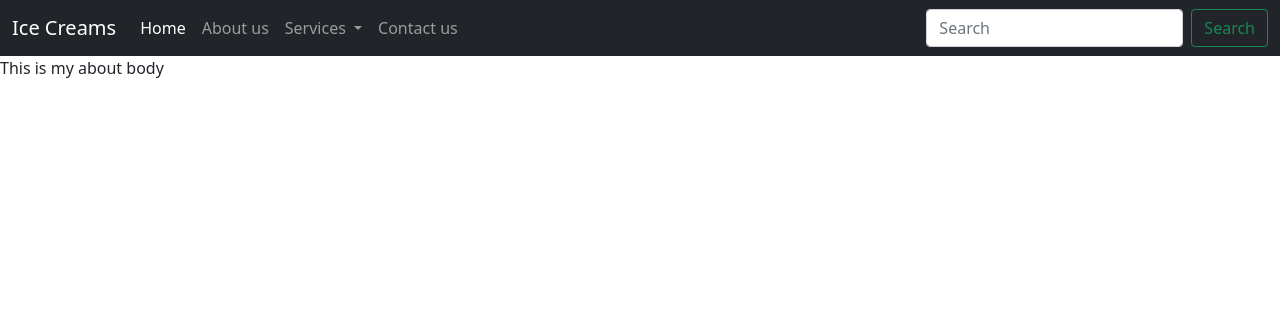
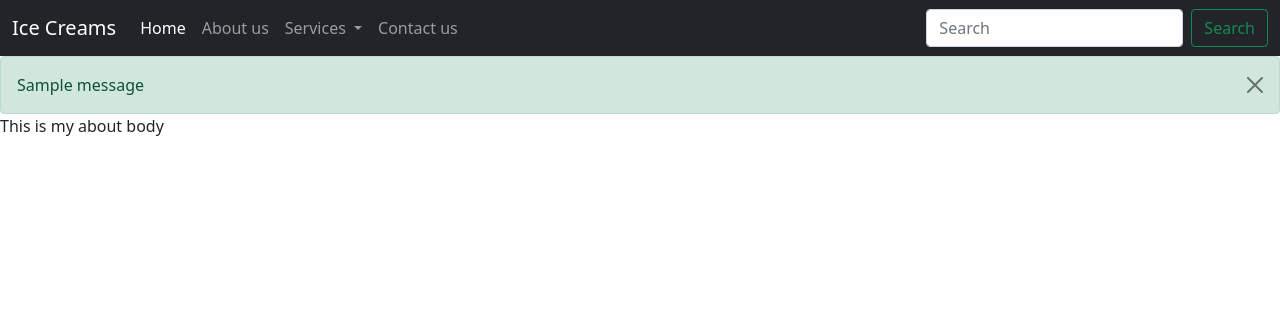
Before and after one commit to KKhushhalR2405/django-demo, a Django app: page /about in a window 1280 px wide. Shown: the top 316 px of the page. Run offline with Django 3.2, Linux system fonts and the light colour scheme; one stand-in notice (Sample message) is shown.

Commit message:
added flash msgs

```diff
--- a/demo/templates/base.html
+++ b/demo/templates/base.html
@@ -1,21 +1,24 @@
-
 <!doctype html>
 <html lang="en">
+
 <head>
   <!-- Required meta tags -->
   <meta charset="utf-8">
   <meta name="viewport" content="width=device-width, initial-scale=1">
 
   <!-- Bootstrap CSS -->
-    <link href="https://cdn.jsdelivr.net/npm/bootstrap@5.1.3/dist/css/bootstrap.min.css" rel="stylesheet" integrity="sha384-1BmE4kWBq78iYhFldvKuhfTAU6auU8tT94WrHftjDbrCEXSU1oBoqyl2QvZ6jIW3" crossorigin="anonymous">
+  <link href="https://cdn.jsdelivr.net/npm/bootstrap@5.1.3/dist/css/bootstrap.min.css" rel="stylesheet"
+    integrity="sha384-1BmE4kWBq78iYhFldvKuhfTAU6auU8tT94WrHftjDbrCEXSU1oBoqyl2QvZ6jIW3" crossorigin="anonymous">
 
   <title> {% block title %}{% endblock title %}</title>
 </head>
+
 <body>
   <nav class="navbar navbar-expand-lg navbar-dark bg-dark">
     <div class="container-fluid">
       <a class="navbar-brand" href="#">Ice Creams</a>
-        <button class="navbar-toggler" type="button" data-bs-toggle="collapse" data-bs-target="#navbarSupportedContent" aria-controls="navbarSupportedContent" aria-expanded="false" aria-label="Toggle navigation">
+      <button class="navbar-toggler" type="button" data-bs-toggle="collapse" data-bs-target="#navbarSupportedContent"
+        aria-controls="navbarSupportedContent" aria-expanded="false" aria-label="Toggle navigation">
         <span class="navbar-toggler-icon"></span>
       </button>
       <div class="collapse navbar-collapse" id="navbarSupportedContent">
@@ -27,13 +30,16 @@
             <a class="nav-link" href="/about">About us</a>
           </li>
           <li class="nav-item dropdown">
-              <a class="nav-link dropdown-toggle" href="/services" id="navbarDropdown" role="button" data-bs-toggle="dropdown" aria-expanded="false">
+            <a class="nav-link dropdown-toggle" href="/services" id="navbarDropdown" role="button"
+              data-bs-toggle="dropdown" aria-expanded="false">
               Services
             </a>
             <ul class="dropdown-menu" aria-labelledby="navbarDropdown">
               <li><a class="dropdown-item" href="#">Item 1</a></li>
               <li><a class="dropdown-item" href="#">Item 2</a></li>
-                <li><hr class="dropdown-divider"></li>
+              <li>
+                <hr class="dropdown-divider">
+              </li>
               <li><a class="dropdown-item" href="#">Item 3</a></li>
             </ul>
           </li>
@@ -50,6 +56,18 @@
     </div>
   </nav>
 
+
+
+
+  {% if messages %}
+  {% for message in messages %}
+  <div class="alert alert-{{ message.tags }} alert-dismissible fade show my-0" role="alert">
+    {{ message }}
+    <button type="button" class="btn-close" data-bs-dismiss="alert" aria-label="Close"></button>
+  </div>
+  {% endfor %}
+  {% endif %}
+
   {% block body %}
 
   {% endblock body %}
@@ -59,7 +77,9 @@
   <!-- Optional JavaScript; choose one of the two! -->
 
   <!-- Option 1: Bootstrap Bundle with Popper -->
-    <script src="https://cdn.jsdelivr.net/npm/bootstrap@5.1.3/dist/js/bootstrap.bundle.min.js" integrity="sha384-ka7Sk0Gln4gmtz2MlQnikT1wXgYsOg+OMhuP+IlRH9sENBO0LRn5q+8nbTov4+1p" crossorigin="anonymous"></script>
+  <script src="https://cdn.jsdelivr.net/npm/bootstrap@5.1.3/dist/js/bootstrap.bundle.min.js"
+    integrity="sha384-ka7Sk0Gln4gmtz2MlQnikT1wXgYsOg+OMhuP+IlRH9sENBO0LRn5q+8nbTov4+1p"
+    crossorigin="anonymous"></script>
 
   <!-- Option 2: Separate Popper and Bootstrap JS -->
   <!--
@@ -67,4 +87,5 @@
     <script src="https://cdn.jsdelivr.net/npm/bootstrap@5.1.3/dist/js/bootstrap.min.js" integrity="sha384-QJHtvGhmr9XOIpI6YVutG+2QOK9T+ZnN4kzFN1RtK3zEFEIsxhlmWl5/YESvpZ13" crossorigin="anonymous"></script>
     -->
 </body>
+
 </html>
```
Lines whose indentation alone changed are shown as unchanged.
